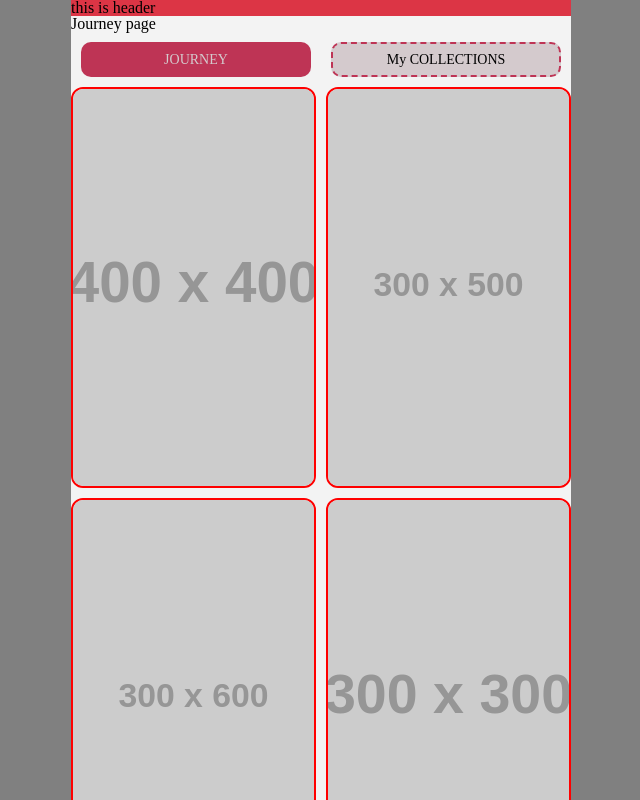
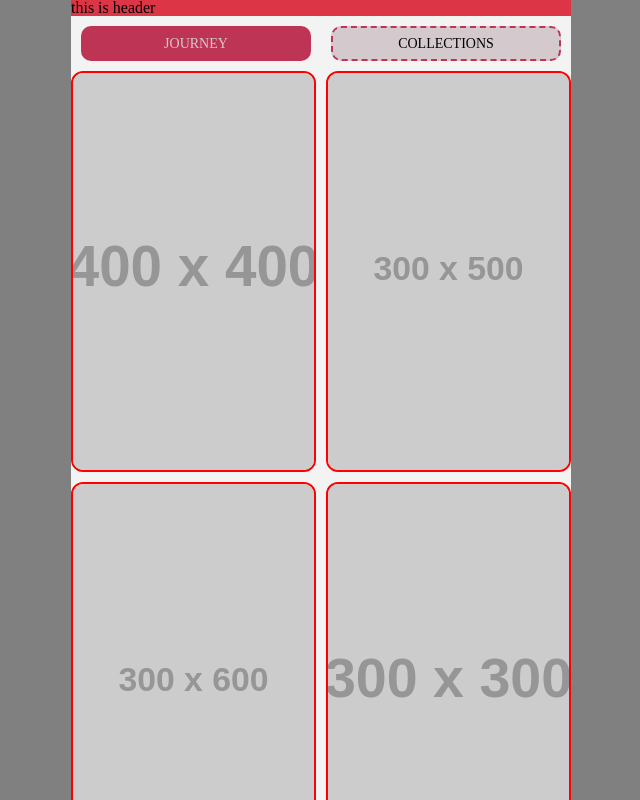
Before and after one commit to Lv2-Recsys-01/styl-frontend, a React (Create React App) app: page /journey in a window 1280 px wide. Shown: the top 800 px of the page, without its empty margins (319-959 px from the left). Built offline with nearby package versions, Linux system fonts and the light colour scheme.

Commit message:
chore: remove body title

```diff
--- a/src/components/ToggleRouter/index.jsx
+++ b/src/components/ToggleRouter/index.jsx
@@ -26,7 +26,7 @@ function ToggleRouter() {
                 className={`route-btn route-btn-collection ${isActiveRoute("collections") ? "active" : ""}`}
                 onClick={() => onRouteBtnClick("collections")}
             >
-                My COLLECTIONS
+                COLLECTIONS
             </button>
         </div>
     );
--- a/src/pages/Journey/index.jsx
+++ b/src/pages/Journey/index.jsx
@@ -5,7 +5,6 @@ import ImageGridView from "../../components/ImageGridView";
 function Journey() {
     return (
         <div>
-            Journey page
             <ToggleRouter />
             <ImageGridView />
         </div>
--- a/src/pages/MyPage/index.jsx
+++ b/src/pages/MyPage/index.jsx
@@ -5,7 +5,6 @@ import ImageGridView from "../../components/ImageGridView";
 function MyPage() {
     return (
         <div>
-            Collections
             <ToggleRouter />
             <ImageGridView />
         </div>
```
